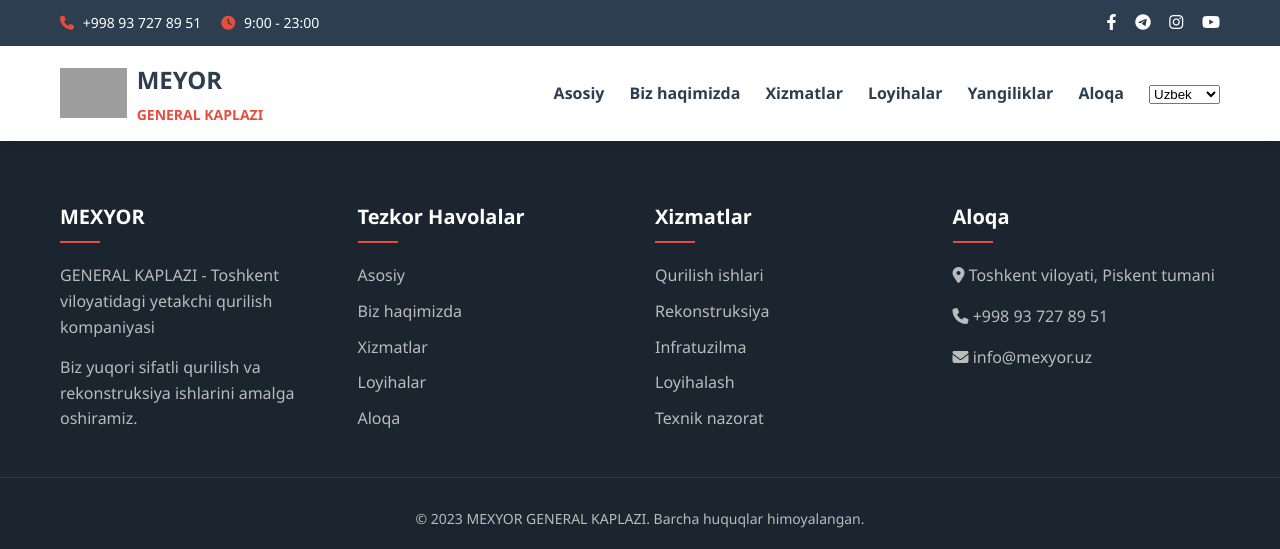
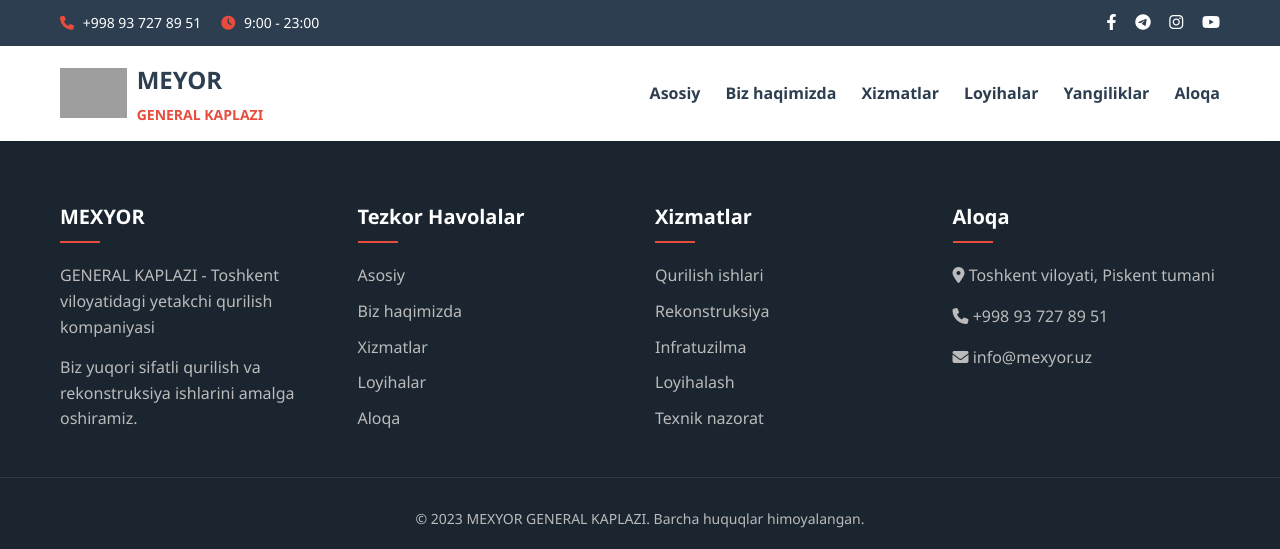
Before and after one commit to shohjahonhacker8/memorymchj, a Django app: template yangi_ilova/templates/base.html in a window 1280 px wide. Shown: the top 549 px of the page. Run offline with Django 5.2, Linux system fonts and the light colour scheme; the template is opened without the code that fills it, so the values that code supplies are empty; grey boxes are pictures that could not be loaded.

Commit message:
tilni ozgartirish olib tashlandi

```diff
--- a/yangi_ilova/templates/base.html
+++ b/yangi_ilova/templates/base.html
@@ -47,12 +47,12 @@
                     <li><a href="#loyihalar">Loyihalar</a></li>
                     <li><a href="#yangiliklar">Yangiliklar</a></li>
                     <li><a href="#aloqa">Aloqa</a></li>
-                    <div class="language-selector col-md-4">
-                        <select id="inputState" class="form-select">
-                          <option selected>Uzbek</option>
-                          <option>Russian</option>
-                        </select>
-                    </div>
+<!--                    <div class="language-selector col-md-4">-->
+<!--                        <select id="inputState" class="form-select">-->
+<!--                          <option selected>Uzbek</option>-->
+<!--                          <option>Russian</option>-->
+<!--                        </select>-->
+<!--                    </div>-->
                 </ul>
             </nav>
         </div>
```
